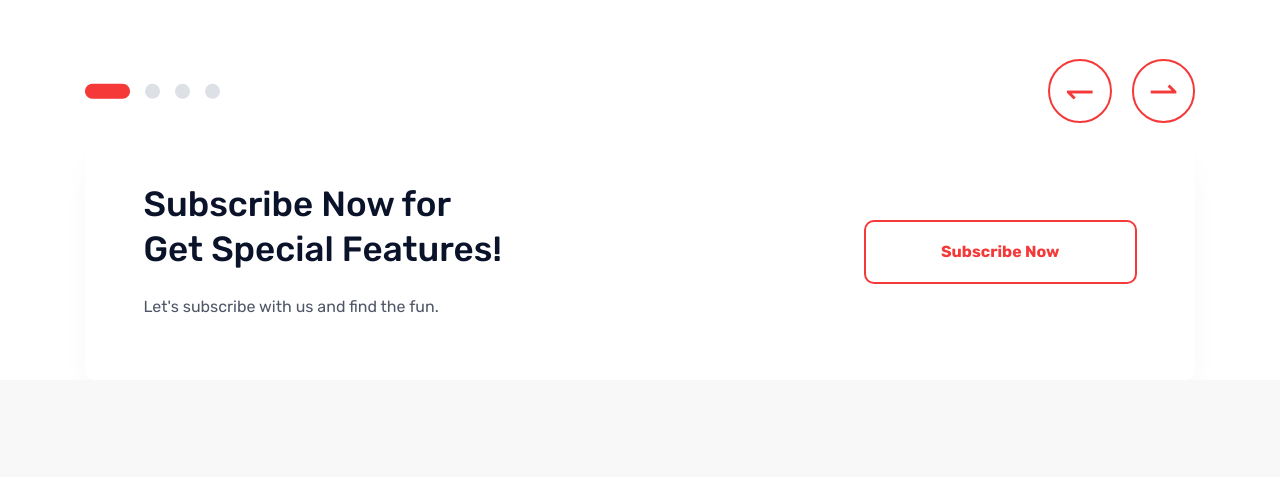
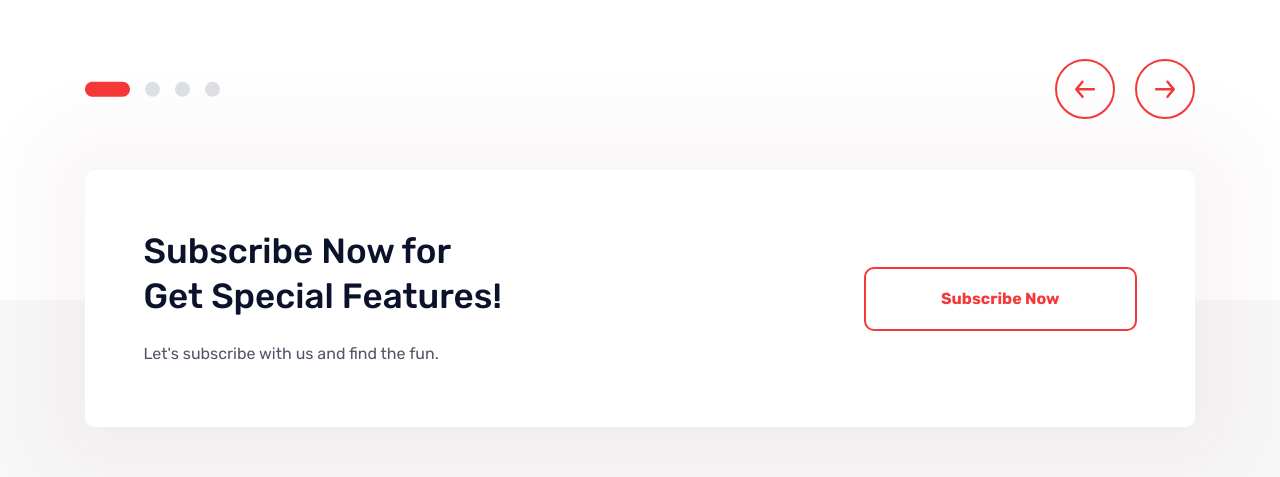
Before and after one commit to oibasqada/LaslesVpnLanding-Practice, a plain HTML site: page index.html in a window 1280 px wide. Shown: the part 4267-4744 px from the top of the page. Drawn offline with Linux system fonts and the light colour scheme.

Commit message:
Seems like finished Web version

```diff
--- a/index.html
+++ b/index.html
@@ -396,8 +396,27 @@
                     </div>
 
                     <div class="cursors">
-                        <a class="arrow" href="#">↽</a>
-                        <a class="arrow" href="#">⇀</a>
+                        <div>
+                            <div class="btn-borders">
+                                <svg width="20" height="19" viewBox="0 0 20 19" fill="none"
+                                    xmlns="http://www.w3.org/2000/svg">
+                                    <path
+                                        d="M18.75 8.00291H3.925L8.4625 2.55291C8.67467 2.29764 8.77675 1.96854 8.74628 1.638C8.7158 1.30747 8.55527 1.00258 8.3 0.790408C8.04473 0.578235 7.71563 0.476157 7.3851 0.506632C7.05456 0.537107 6.74967 0.697637 6.5375 0.952908L0.2875 8.45291C0.245451 8.51256 0.207849 8.57523 0.175 8.64041C0.175 8.70291 0.175 8.74041 0.0875002 8.80291C0.0308421 8.94623 0.0011764 9.0988 0 9.25291C0.0011764 9.40702 0.0308421 9.55958 0.0875002 9.70291C0.0875002 9.76541 0.0874998 9.80291 0.175 9.86541C0.207849 9.93058 0.245451 9.99325 0.2875 10.0529L6.5375 17.5529C6.65503 17.694 6.8022 17.8075 6.96856 17.8853C7.13491 17.963 7.31636 18.0032 7.5 18.0029C7.79207 18.0035 8.07511 17.9018 8.3 17.7154C8.42657 17.6105 8.5312 17.4816 8.60789 17.3362C8.68458 17.1907 8.73183 17.0316 8.74692 16.8679C8.76202 16.7042 8.74466 16.5391 8.69586 16.3821C8.64705 16.2251 8.56775 16.0792 8.4625 15.9529L3.925 10.5029H18.75C19.0815 10.5029 19.3995 10.3712 19.6339 10.1368C19.8683 9.90237 20 9.58443 20 9.25291C20 8.92139 19.8683 8.60345 19.6339 8.36902C19.3995 8.1346 19.0815 8.00291 18.75 8.00291Z"
+                                        fill="#F53838" />
+                                </svg>
+                            </div>
+                        </div>
+
+                        <div>
+                            <div class="btn-borders">
+                                <svg width="20" height="19" viewBox="0 0 20 19" fill="none"
+                                    xmlns="http://www.w3.org/2000/svg">
+                                    <path
+                                        d="M1.25 8.00291H16.075L11.5375 2.55291C11.3253 2.29764 11.2232 1.96854 11.2537 1.638C11.2842 1.30747 11.4447 1.00258 11.7 0.790408C11.9553 0.578235 12.2844 0.476157 12.6149 0.506632C12.9454 0.537107 13.2503 0.697637 13.4625 0.952908L19.7125 8.45291C19.7545 8.51256 19.7922 8.57523 19.825 8.64041C19.825 8.70291 19.825 8.74041 19.9125 8.80291C19.9692 8.94623 19.9988 9.0988 20 9.25291C19.9988 9.40702 19.9692 9.55958 19.9125 9.70291C19.9125 9.76541 19.9125 9.80291 19.825 9.86541C19.7922 9.93058 19.7545 9.99325 19.7125 10.0529L13.4625 17.5529C13.345 17.694 13.1978 17.8075 13.0314 17.8853C12.8651 17.963 12.6836 18.0032 12.5 18.0029C12.2079 18.0035 11.9249 17.9018 11.7 17.7154C11.5734 17.6105 11.4688 17.4816 11.3921 17.3362C11.3154 17.1907 11.2682 17.0316 11.2531 16.8679C11.238 16.7042 11.2553 16.5391 11.3041 16.3821C11.3529 16.2251 11.4322 16.0792 11.5375 15.9529L16.075 10.5029H1.25C0.91848 10.5029 0.600536 10.3712 0.366116 10.1368C0.131695 9.90237 0 9.58443 0 9.25291C0 8.92139 0.131695 8.60345 0.366116 8.36902C0.600536 8.1346 0.91848 8.00291 1.25 8.00291Z"
+                                        fill="#F53838" />
+                                </svg>
+                            </div>
+                        </div>
                     </div>
                 </div>
                 <div class="sub-now-col">
@@ -417,7 +436,7 @@
         <div class="container">
             <div class="content-blocks">
                 <div class="left-side">
-                    <img  class="logotype" src="/assets/Logo.png" alt="logo">
+                    <img class="logotype" src="/assets/Logo.png" alt="logo">
                     <p class="main-title--subtitle other-spacing"><span class="bold-pig">LaslesVPN</span> is a private
                         virtual network that<span class="devider"> has unique features and has high security.</span></p>
                     <div class="socs">
--- a/styles/style.css
+++ b/styles/style.css
@@ -417,7 +417,7 @@ nav {
 
 
 .scroll {
-    padding: 62px 0 0;
+    padding: 62px 0 181px;
     display: flex;
     gap: 15px;
     justify-content: space-between;
@@ -434,28 +434,44 @@ nav {
     gap: 20px;
 }
 
-.arrow {
-    font-size: 35px;
-    color: #F53838;
-    border: 2px solid #F53838;
-    border-radius: 40px;
-    padding: 9px 15px;
+.btn-borders {
+    border: #F53838 2px solid;
+    border-radius: 50%;
+    width: 60px;
+    height: 60px;
+    display: flex;
+    align-items: center;
+    justify-content: center;
 }
 
-.arrow:hover {
-    color: #fff;
+.btn-borders:hover {
     background-color: #F53838;
-    transition: 0.5s;
+    transition: 0.4s;
+}
+
+.btn-borders:hover path {
+    fill: #ffffff;
+    transition: 0.4s;
+}
+
+.trust .container {
+    position: relative;
 }
 
 .sub-now-col {
     display: flex;
     align-items: center;
     justify-content: space-between;
-    box-shadow: 0px 30px 32px -10px rgba(13, 16, 37, 0.06);
+    background-color: #fff;
+    box-shadow: 4px 4px 75px 45px rgba(128, 56, 78, 0.05);
     border-radius: 10px;
     border: none;
     padding: 58.5px;
+    position: absolute;
+    z-index: 1;
+    margin-top: -130px;
+    max-width: 1110px;
+    width: 100%;
 }
 
 
@@ -475,7 +491,7 @@ footer {
 }
 
 .content-blocks {
-    padding: 108px 0 100px;
+    padding: 183px 0 100px;
     display: flex;
     justify-content: space-between;
 }
```
